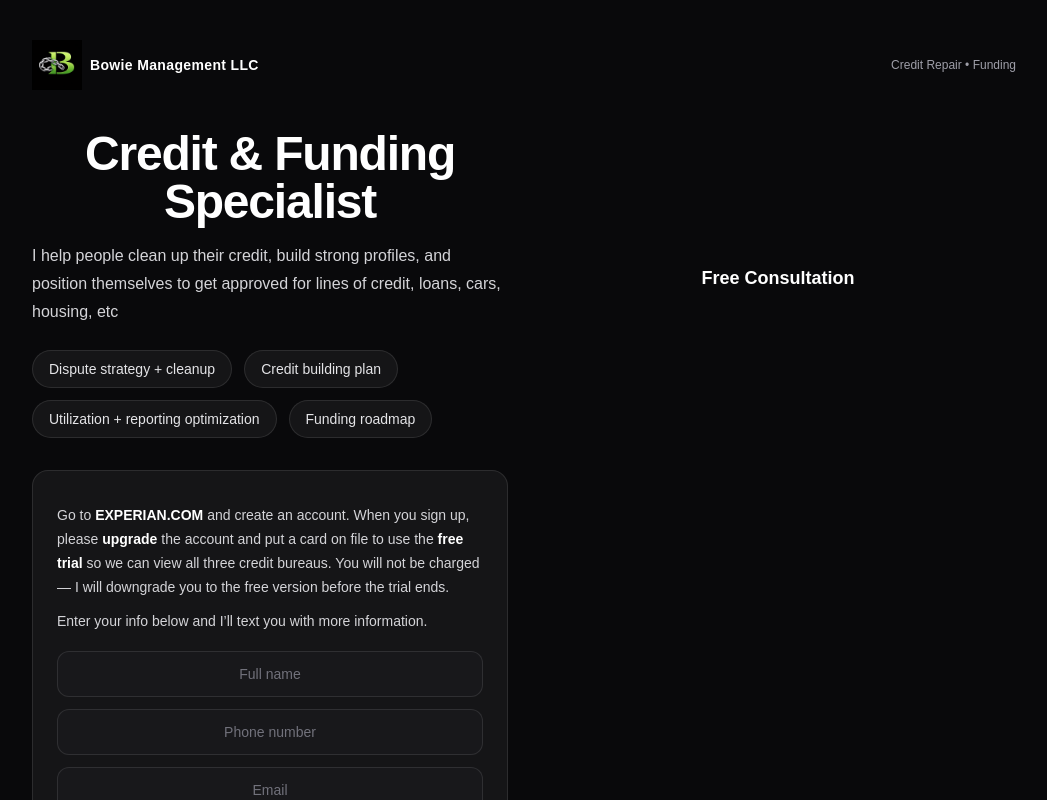
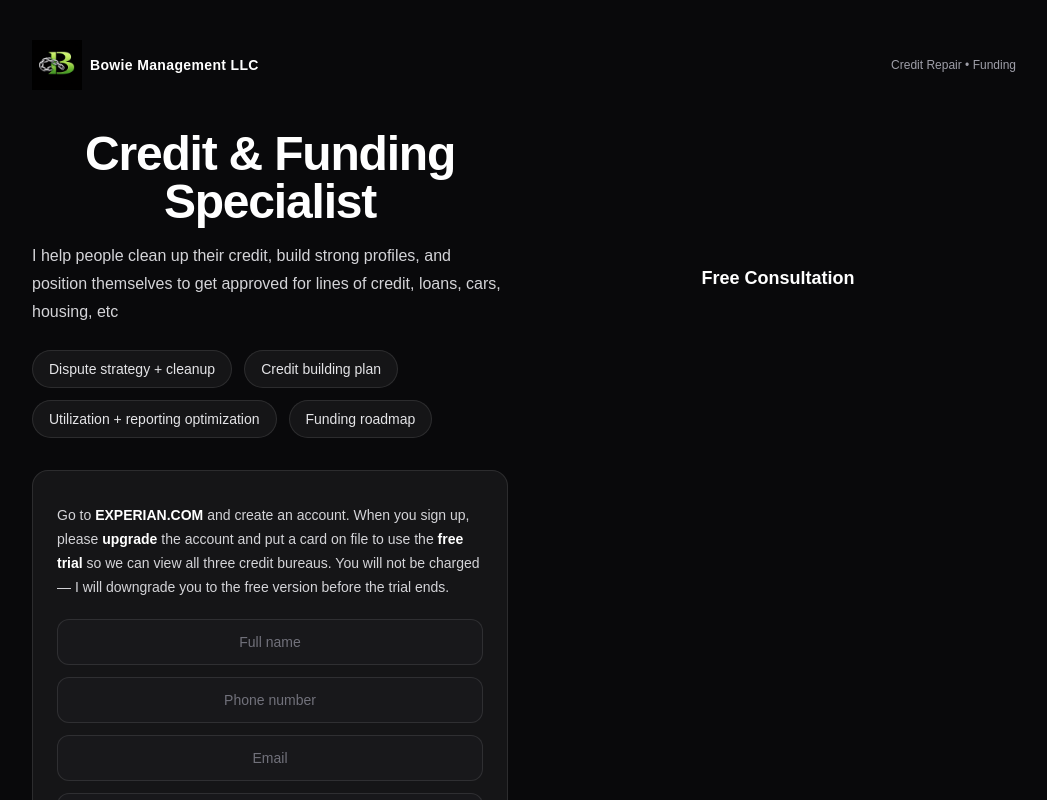
Before and after one commit to Kennybowie/Credit-repair, a Next.js app: page / in a window 1280 px wide. Shown: the top 800 px of the page, without its empty margins (116-1163 px from the left). Built offline with nearby package versions, Linux system fonts and the light colour scheme.

Commit message:
Update text content

```diff
--- a/app/page.tsx
+++ b/app/page.tsx
@@ -75,9 +75,7 @@ export default function Home() {
   three credit bureaus. You will not be charged — I will downgrade you to the free version before the trial ends.
 </p>
 
-<p className="mt-3 text-sm text-zinc-300">
-  Enter your info below and I’ll text you with more information.
-</p>
+
 
             <div className="mt-5 grid gap-3">
               <input
```
